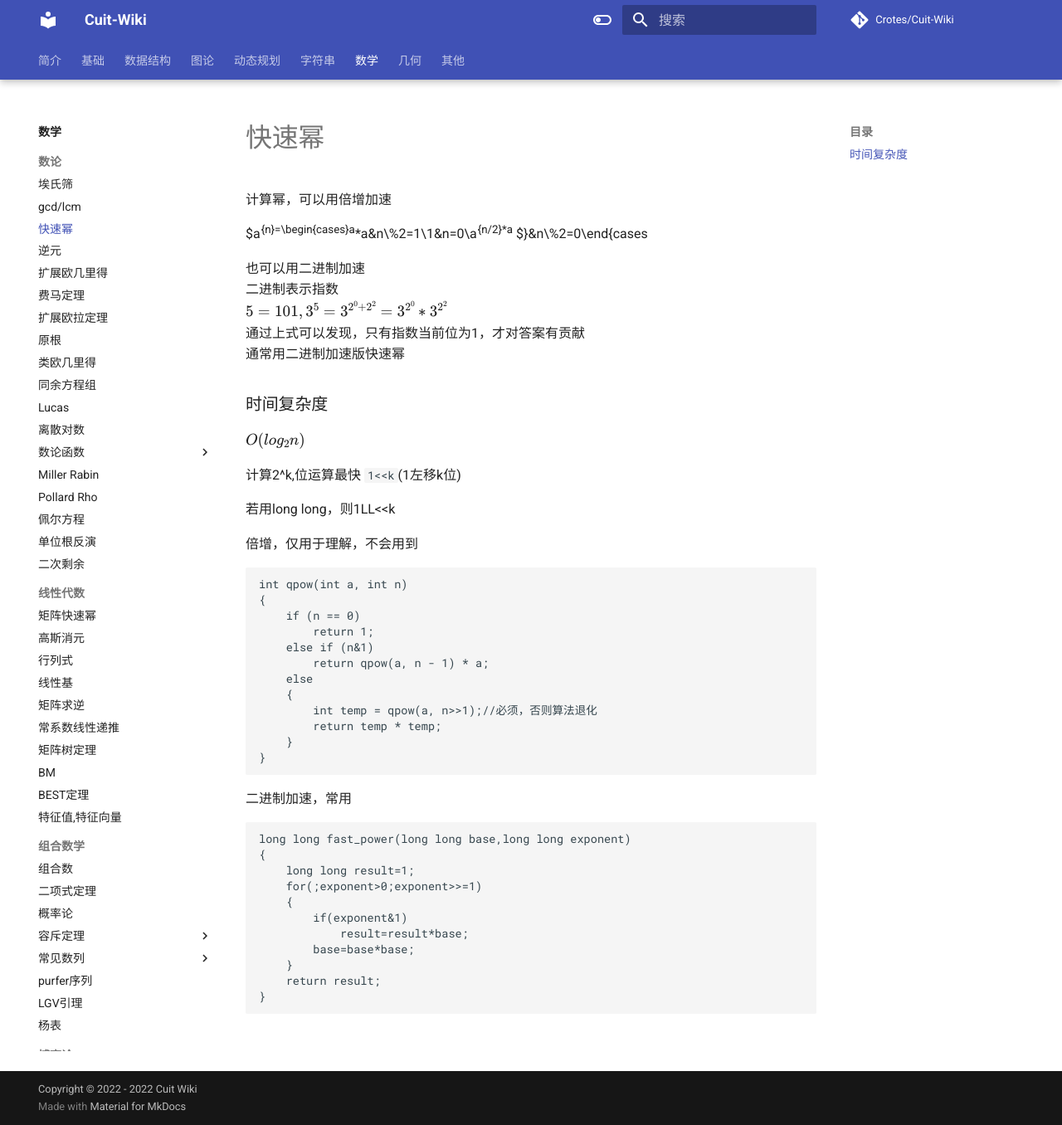
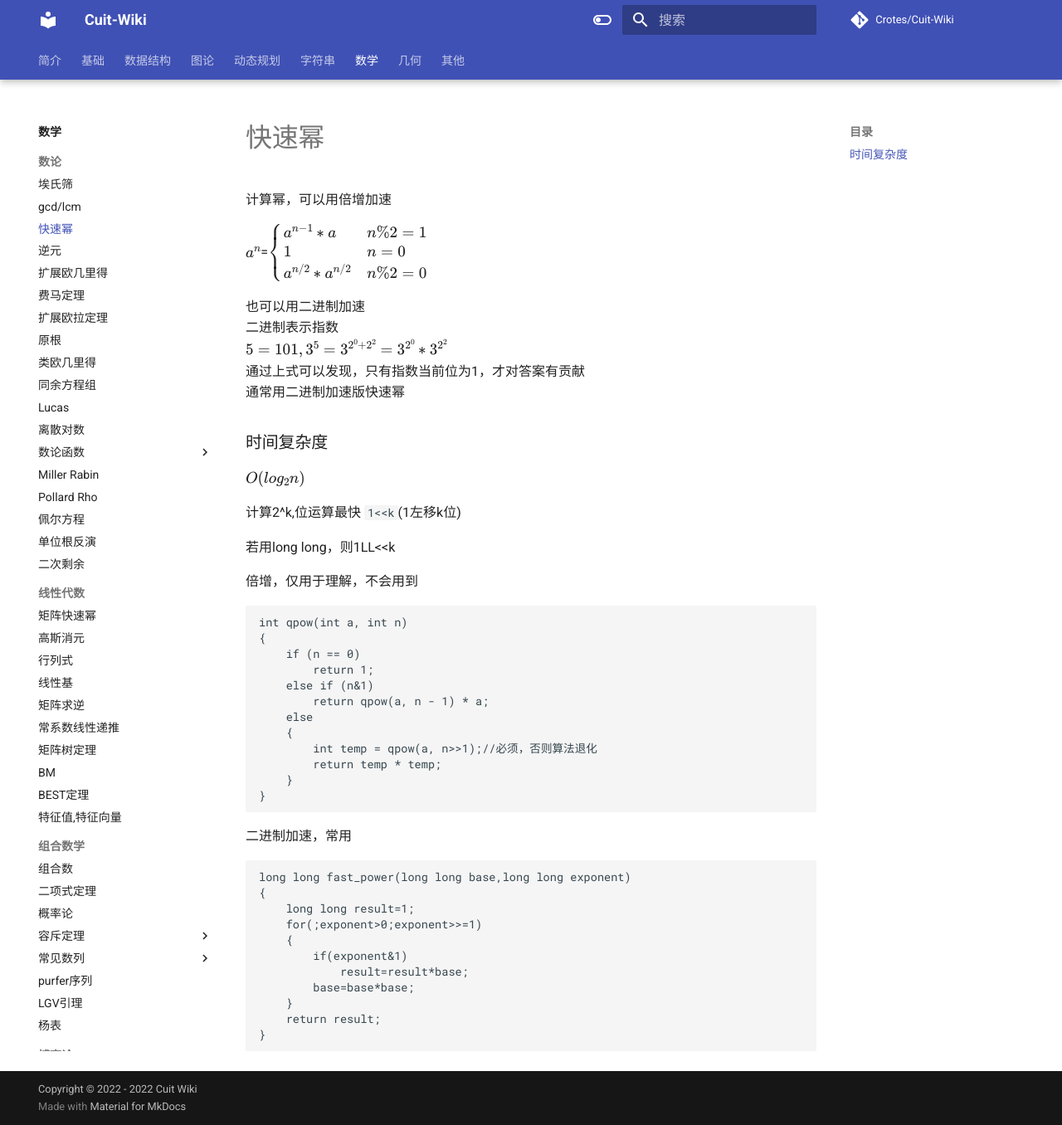
Before and after one commit to Crotes/Cuit-Wiki, an MkDocs documentation site: the page built from docs/Math/快速幂.md, in a window 1280 px wide and 1356 px high. Shown: the whole window at 83% size. Built offline with MkDocs 1.6.1 and Material for MkDocs 9.7.7, drawn with Linux system fonts in a browser that asks for light colours; formulas are drawn with MathJax 3; comment, search, counter and statistics services are not loaded.

Commit message:
Update 快速幂.md

```diff
--- a/docs/Math/快速幂.md
+++ b/docs/Math/快速幂.md
@@ -1,7 +1,6 @@
 计算幂，可以用倍增加速
 
-$a^{n}=\begin{cases}a^{n-1}*a&n\%2=1\\1&n=0\\a^{n/2}*a^{n/2}&n\%2=0\end{cases}
-$
+$a^n$=$\begin{cases}a^{n-1}*a&n\%2=1\\1&n=0\\a^{n/2}*a^{n/2}&n\%2=0\end{cases}$
 
 也可以用二进制加速
 二进制表示指数
```
